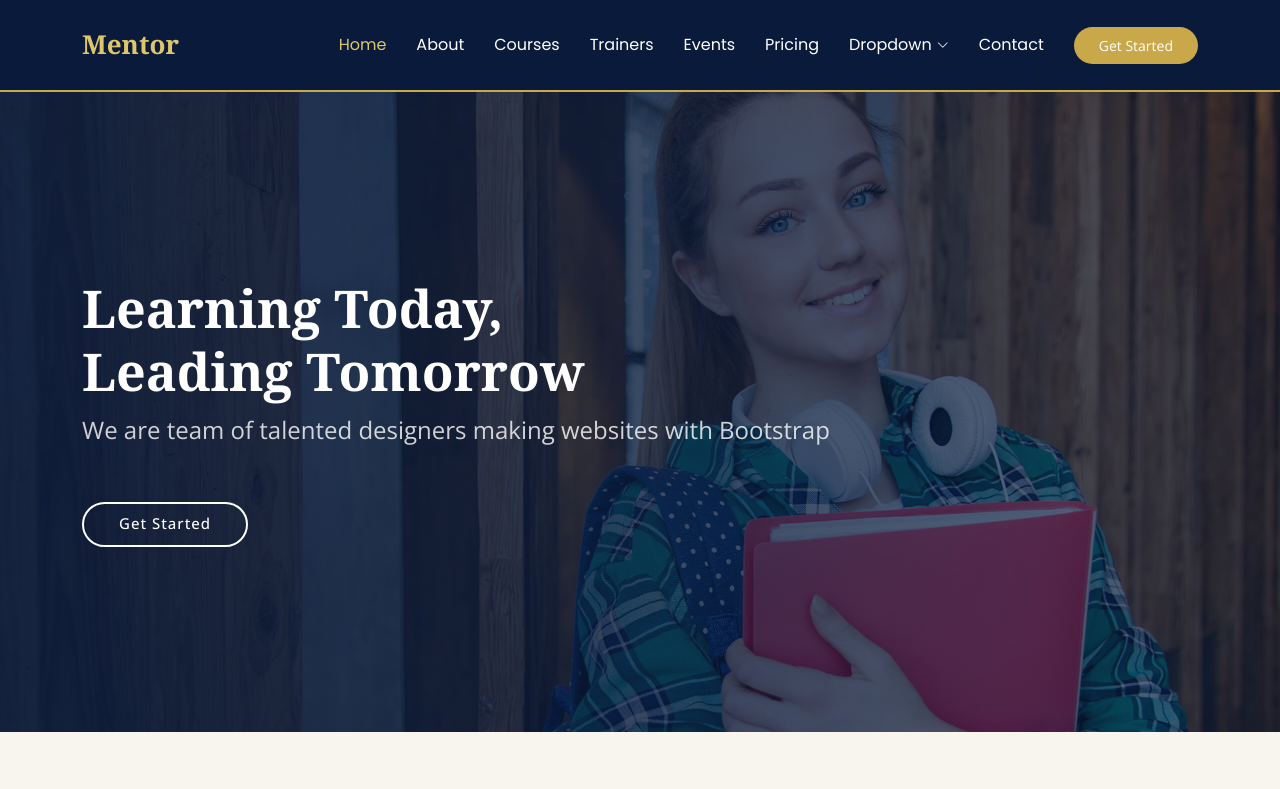
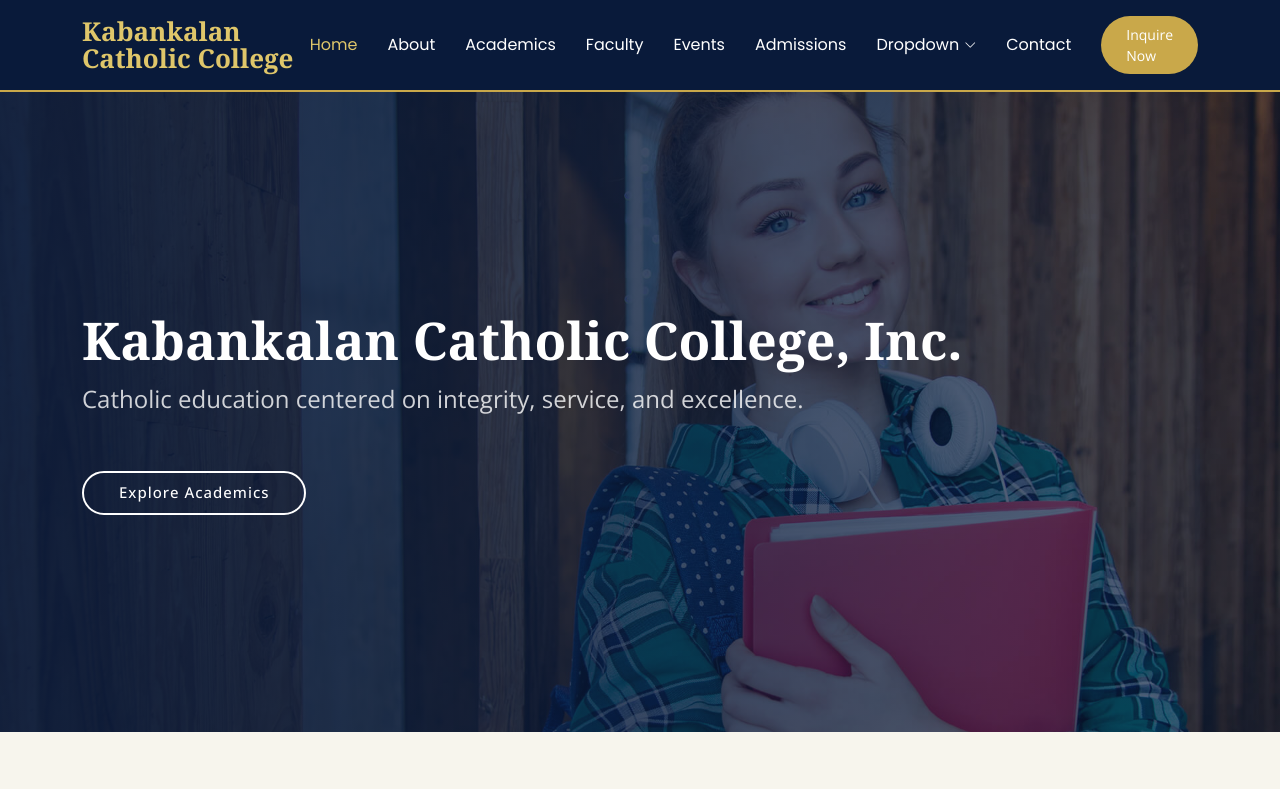
Before and after one commit to sheshale/Alvarez-Project-2, a plain HTML site: page index.html in a window 1280 px wide. Shown: the top 789 px of the page. Drawn offline with nearby package versions, Linux system fonts and the light colour scheme.

Commit message:
home page for KCC

```diff
--- a/index.html
+++ b/index.html
@@ -4,7 +4,7 @@
 <head>
   <meta charset="utf-8">
   <meta content="width=device-width, initial-scale=1.0" name="viewport">
-  <title>Index - Mentor Bootstrap Template</title>
+  <title>Kabankalan Catholic College, Inc.</title>
   <meta name="description" content="">
   <meta name="keywords" content="">
 
@@ -44,17 +44,17 @@
       <a href="index.html" class="logo d-flex align-items-center me-auto">
         <!-- Uncomment the line below if you also wish to use an image logo -->
         <!-- <img src="assets/img/logo.webp" alt=""> -->
-        <h1 class="sitename">Mentor</h1>
+        <h1 class="sitename">Kabankalan Catholic College</h1>
       </a>
 
       <nav id="navmenu" class="navmenu">
         <ul>
           <li><a href="index.html" class="active">Home<br></a></li>
           <li><a href="about.html">About</a></li>
-          <li><a href="courses.html">Courses</a></li>
-          <li><a href="trainers.html">Trainers</a></li>
+          <li><a href="courses.html">Academics</a></li>
+          <li><a href="trainers.html">Faculty</a></li>
           <li><a href="events.html">Events</a></li>
-          <li><a href="pricing.html">Pricing</a></li>
+          <li><a href="pricing.html">Admissions</a></li>
           <li class="dropdown"><a href="#"><span>Dropdown</span> <i class="bi bi-chevron-down toggle-dropdown"></i></a>
             <ul>
               <li><a href="#">Dropdown 1</a></li>
@@ -77,7 +77,7 @@
         <i class="mobile-nav-toggle d-xl-none bi bi-list"></i>
       </nav>
 
-      <a class="btn-getstarted" href="courses.html">Get Started</a>
+      <a class="btn-getstarted" href="courses.html">Inquire Now</a>
 
     </div>
   </header>
@@ -90,10 +90,10 @@
       <img src="assets/img/hero-bg.jpg" alt="" data-aos="fade-in">
 
       <div class="container">
-        <h2 data-aos="fade-up" data-aos-delay="100">Learning Today,<br>Leading Tomorrow</h2>
-        <p data-aos="fade-up" data-aos-delay="200">We are team of talented designers making websites with Bootstrap</p>
+        <h2 data-aos="fade-up" data-aos-delay="100">Kabankalan Catholic College, Inc.</h2>
+        <p data-aos="fade-up" data-aos-delay="200">Catholic education centered on integrity, service, and excellence.</p>
         <div class="d-flex mt-4" data-aos="fade-up" data-aos-delay="300">
-          <a href="courses.html" class="btn-get-started">Get Started</a>
+          <a href="courses.html" class="btn-get-started">Explore Academics</a>
         </div>
       </div>
 
@@ -499,13 +499,13 @@
       <div class="row gy-4">
         <div class="col-lg-4 col-md-6 footer-about">
           <a href="index.html" class="logo d-flex align-items-center">
-            <span class="sitename">Mentor</span>
+            <span class="sitename">Kabankalan Catholic College</span>
           </a>
           <div class="footer-contact pt-3">
-            <p>A108 Adam Street</p>
-            <p>New York, NY 535022</p>
-            <p class="mt-3"><strong>Phone:</strong> <span>+1 5589 55488 55</span></p>
-            <p><strong>Email:</strong> <span>info@example.com</span></p>
+            <p>Rizal Street</p>
+            <p>Kabankalan City, Negros Occidental</p>
+            <p class="mt-3"><strong>Phone:</strong> <span>+63 (34) 471-...</span></p>
+            <p><strong>Email:</strong> <span>info@kcc.edu.ph</span></p>
           </div>
           <div class="social-links d-flex mt-4">
             <a href=""><i class="bi bi-twitter-x"></i></a>
```
